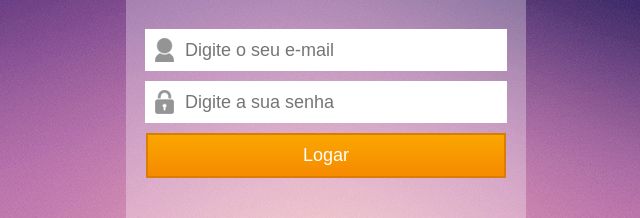
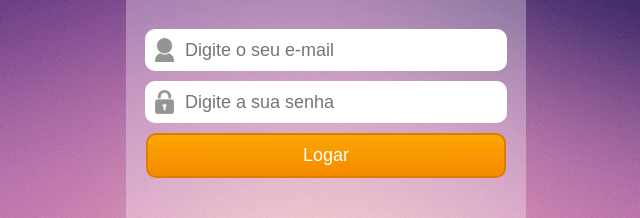
Before and after one commit to andrealvesdc/TempletesWeb, a plain HTML site: page formulario2/formulario.html in a window 1280 px wide. Shown: the part 184-402 px from the top of the page, 314-954 px from the left. Drawn offline with Linux system fonts and the light colour scheme; files whose address does not match are found by name.

Commit message:
Update estilo.css
Arredondando os campos usuário e senha

```diff
--- a/formulario2/estilo.css
+++ b/formulario2/estilo.css
@@ -32,6 +32,9 @@ input {
 	border: none;
 	background-repeat: no-repeat;
 	background-position: 10px;
+
+	-webkit-border-radius: 10px;
+	-moz-border-radius: 10px;
 }
 
 input.email {
```
